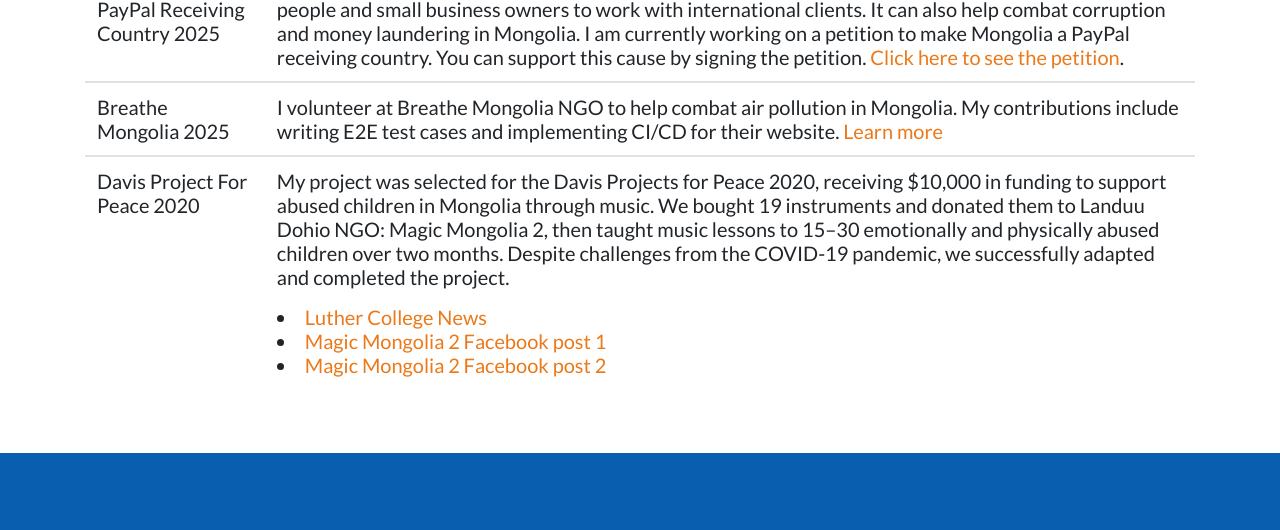
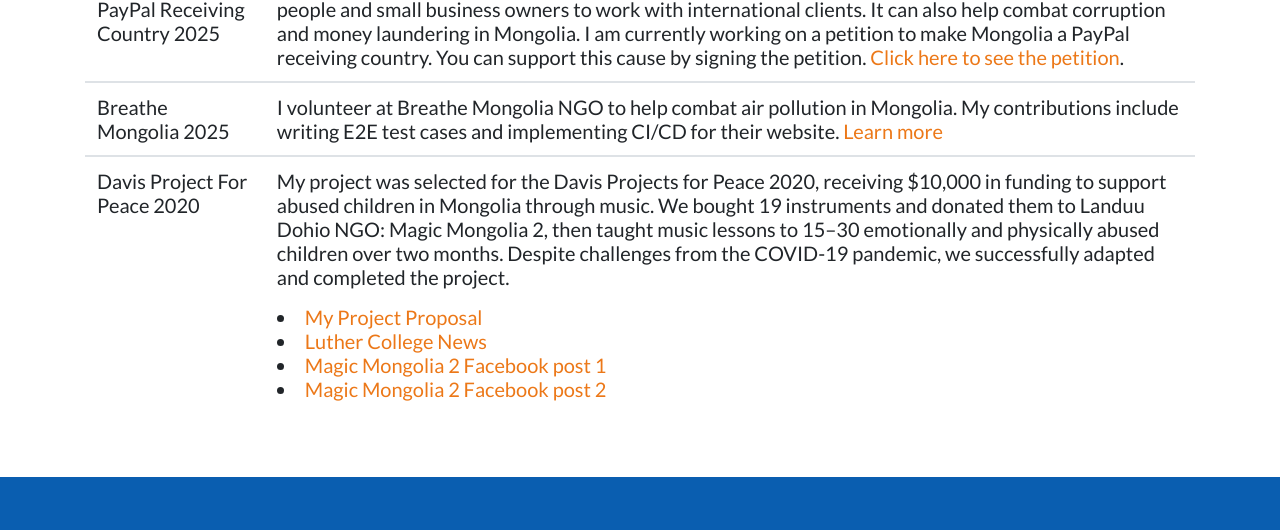
Before and after one commit to temvvlena/portfolio, a plain HTML site: page index.html in a window 1280 px wide. Shown: the part 2218-2748 px from the top of the page. Drawn offline with Linux system fonts and the light colour scheme.

Commit message:
Update index.html

```diff
--- a/index.html
+++ b/index.html
@@ -276,6 +276,7 @@
 							<td scope="row">
 								My project was selected for the Davis Projects for Peace 2020, receiving $10,000 in funding to support abused children in Mongolia through music. We bought 19 instruments and donated them to Landuu Dohio NGO: Magic Mongolia 2, then taught music lessons to 15–30 emotionally and physically abused children over two months. Despite challenges from the COVID-19 pandemic, we successfully adapted and completed the project.
 								<ul style="text-align: left;"></ul>
+									<li><a href="davis.pdf" target="_blank" rel="noopener noreferrer">My Project Proposal</a></li>
 									<li><a href="https://www.luther.edu/news/luther-graduate-is-promoting-peace-through-music-in-mongolia" target="_blank" rel="noopener noreferrer">Luther College News</a></li>
 									<li><a href="https://www.facebook.com/100066965806724/posts/1762090320658501/" target="_blank" rel="noopener noreferrer">Magic Mongolia 2 Facebook post 1</a></li>
 									<li><a href="https://www.facebook.com/100066965806724/posts/1800857833448416/" target="_blank" rel="noopener noreferrer">Magic Mongolia 2 Facebook post 2</a></li>
```
